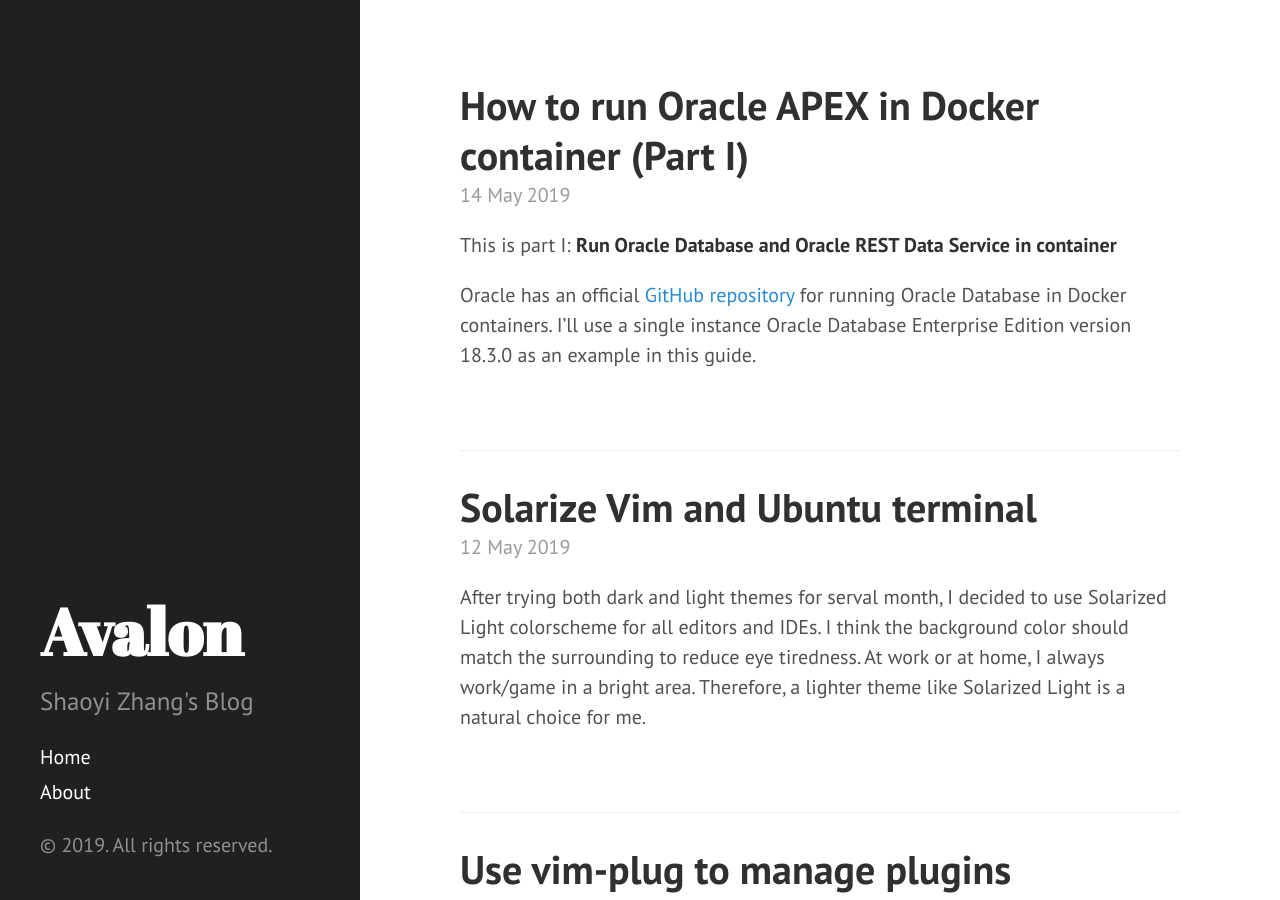
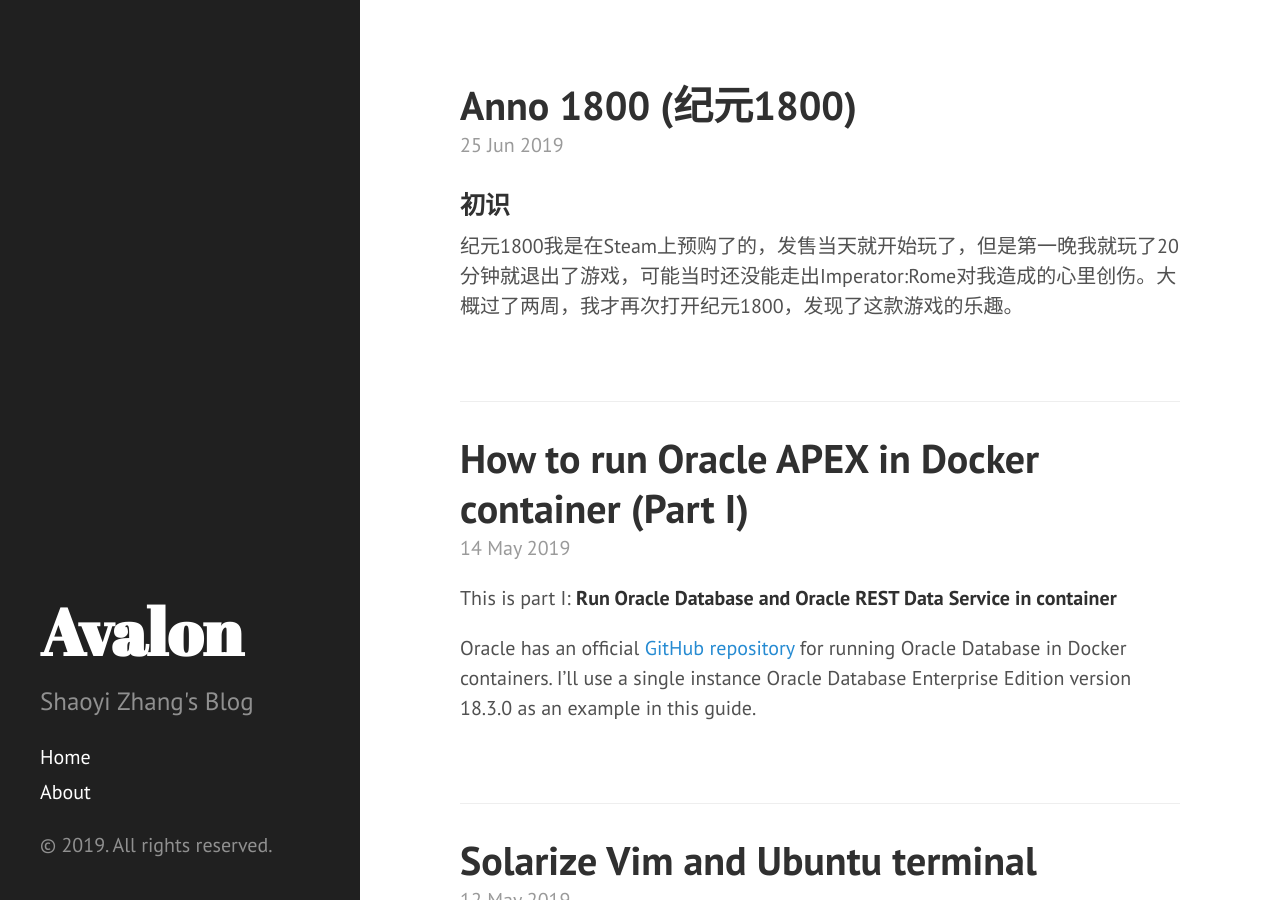
Before and after one commit to ShaoyiZhang/ShaoyiZhang.github.io, a Jekyll site: the page built from index.html, in a window 1280 px wide and 900 px high. Built offline with Jekyll 4.4.1, drawn with Linux system fonts in a browser that asks for light colours; the list of posts is cut into pages by our own code; part of the change alters nothing that is shown.

Commit message:
Add new post about anno 1800

```diff
--- a/_config.yml
+++ b/_config.yml
@@ -1,5 +1,6 @@
 # Dependencies
 markdown:         kramdown
+future: true
 kramdown:
   input: GFM
   parse_block_html: true
--- /dev/null
+++ b/_posts/2019-06-25-Anno-1800.md
@@ -0,0 +1,28 @@
+---
+layout: post
+title: Anno 1800 (纪元1800)
+comments: true
+---
+
+### 初识
+纪元1800我是在Steam上预购了的，发售当天就开始玩了，但是第一晚我就玩了20分钟就退出了游戏，可能当时还没能走出Imperator:Rome对我造成的心里创伤。大概过了两周，我才再次打开纪元1800，发现了这款游戏的乐趣。
+<!--more-->
+育碧在领近发售时在Steam上下架了这款游戏，不过预购的玩家不受影响。Epic Games带起来的退Steam风潮真是脑阔疼。
+
+### 画面与音乐
+我以前并未玩过纪元系列，上中学时电脑配置跟不上。到了大学，大部分业余时间都花在P社的游戏，全面战争系列和Netflix上。纪元1800画面非常精美，观感比群星更好，毕竟群星里很多战舰长得太奇特了。音乐方面，和P社的游戏不分伯仲，除了火灾的音乐，其他都不突兀，适合学习或者工作的时候当做背景音乐。主题曲强盗贵族相当不错，不过也是唯一一首4分钟的BGM。（策略游戏BGM单曲都太短了）
+
+### 游戏性
+纪元1800主要是安排生产链满足民众需求，通过消费驱动游戏而不是生产/战斗驱动，商品要被岛民购买使用了才会赚钱。到游戏中期可以远征发现新区域，类似于欧洲人殖民美洲。新区域只有临时工和劳工太真实了，殖民地永无翻身之日，只能作为原料产地为旧世界输血。
+
+海战聊胜于无，规划城市的乐趣对我来说足够了。想要战争模拟还是去玩全面战争吧，虽然全战的海战也不咋地，不过陆战还是很好玩的。
+
+### 总结
+如果喜欢城市：天际线，必买。喜欢策略游戏，可以看看视频先。
+#### 推荐食用
+
+城市：天际线玩家，过山车/侏罗纪乐园玩家，城市规划类游戏玩家，P社玩家
+
+#### 不推荐食用
+
+使命召唤/战地玩家
```
